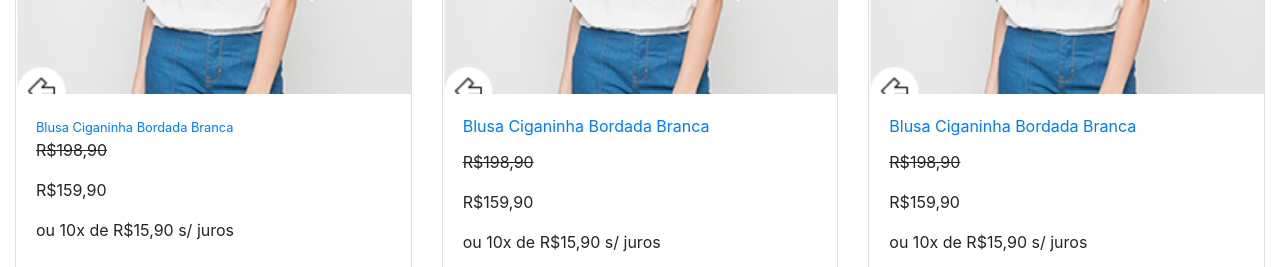
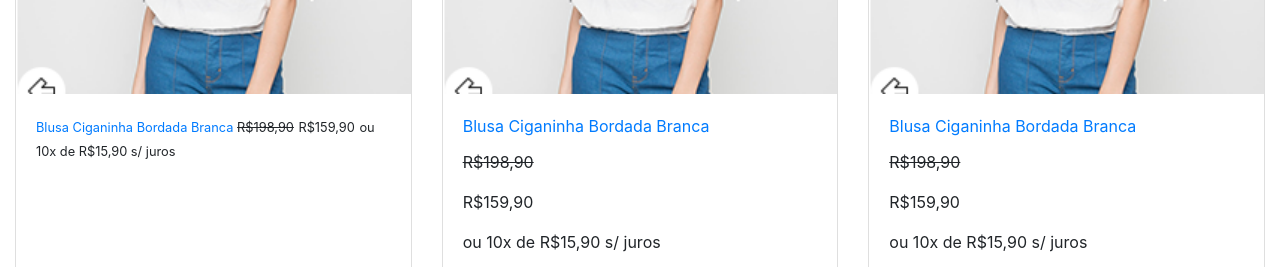
Before and after one commit to AlexandreAmpudiaFaria/Portifolio, a plain HTML site: page Teste.html in a window 1280 px wide. Shown: the part 1260-1527 px from the top of the page. Drawn offline with nearby package versions, Linux system fonts and the light colour scheme.

Commit message:
Update Teste.html

```diff
--- a/Teste.html
+++ b/Teste.html
@@ -182,10 +182,9 @@
                         <small>
                             <a class="nomeProduto" href="#">Blusa Ciganinha Bordada Branca</a>
                         </small>
-                        <p id="promo">R$198,90</p>
-                        <p>R$159,90</p>
-                        <p>ou 10x de R$15,90 s/ juros</p>
-                        <p class="card-text"></p>
+                        <small id="promo">R$198,90</small>
+                        <small>R$159,90</small>
+                        <small>ou 10x de R$15,90 s/ juros</small>
                     </div>
                 </div>
             </div>
```
